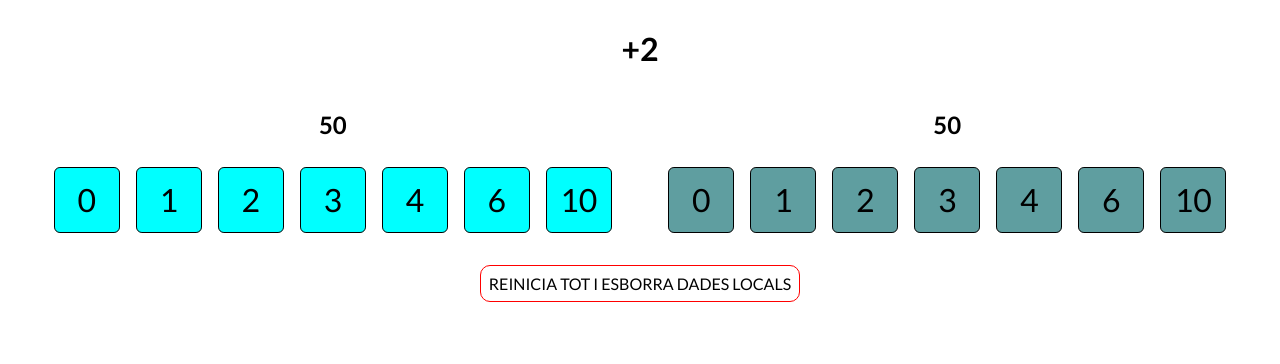
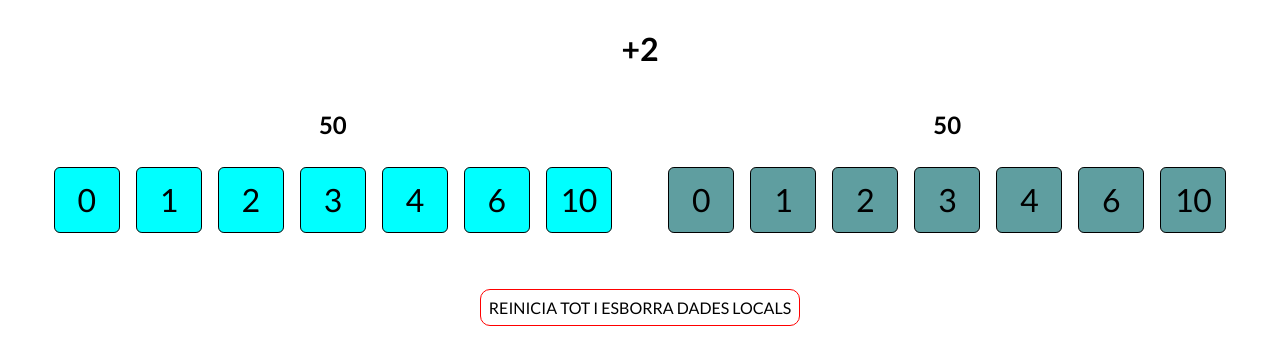
Before and after one commit to AnthrLine/BitCat-Calculadora, a plain HTML site: page index.html in a window 1280 px wide. Drawn offline with Linux system fonts and the light colour scheme.

Commit message:
Separant el botó d'esborrar

```diff
--- a/style.css
+++ b/style.css
@@ -89,6 +89,7 @@ body {
     text-align: center;
 
     margin: 3vh;
+    margin-top: 6vh;
     padding: 1vh;
 
 }
```
